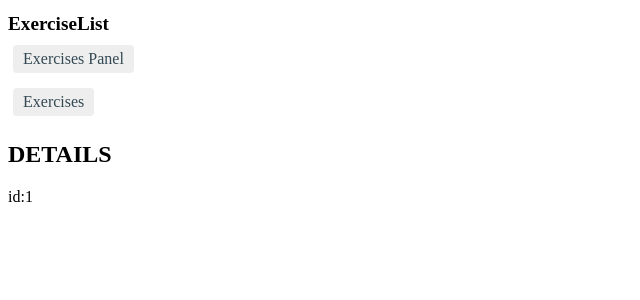
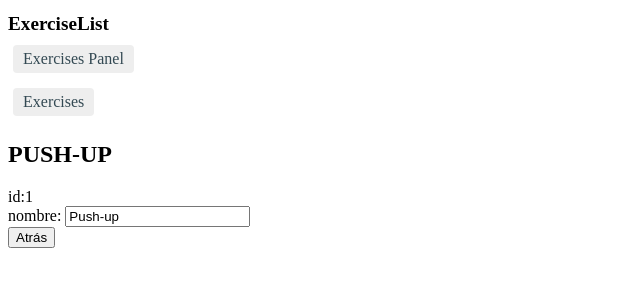
Before and after one commit to Nacchofer31/Angular9Projects, an Angular app in the folder exerciseList/: page /detail/1 in a window 1280 px wide. Shown: the top 300 px of the page, without its empty margins (0-640 px from the left). Built offline with nearby package versions, Linux system fonts and the light colour scheme.

Commit message:
Added button Back in detail

```diff
--- a/exerciseList/src/app/exercise-detail/exercise-detail.component.html
+++ b/exerciseList/src/app/exercise-detail/exercise-detail.component.html
@@ -1,4 +1,10 @@
 <div *ngIf="exercise">
-  <h2> DETAILS </h2>
+  <h2>{{exercise.name | uppercase}}</h2>
   <div><span>id:</span>{{exercise.id}}</div>
+  <div>
+    <label>nombre:
+      <input [(ngModel)]="exercise.name" placeholder="name"/>
+    </label>
+  </div>
+  <button (click)="goBack()">Atrás</button>
 </div>
```
